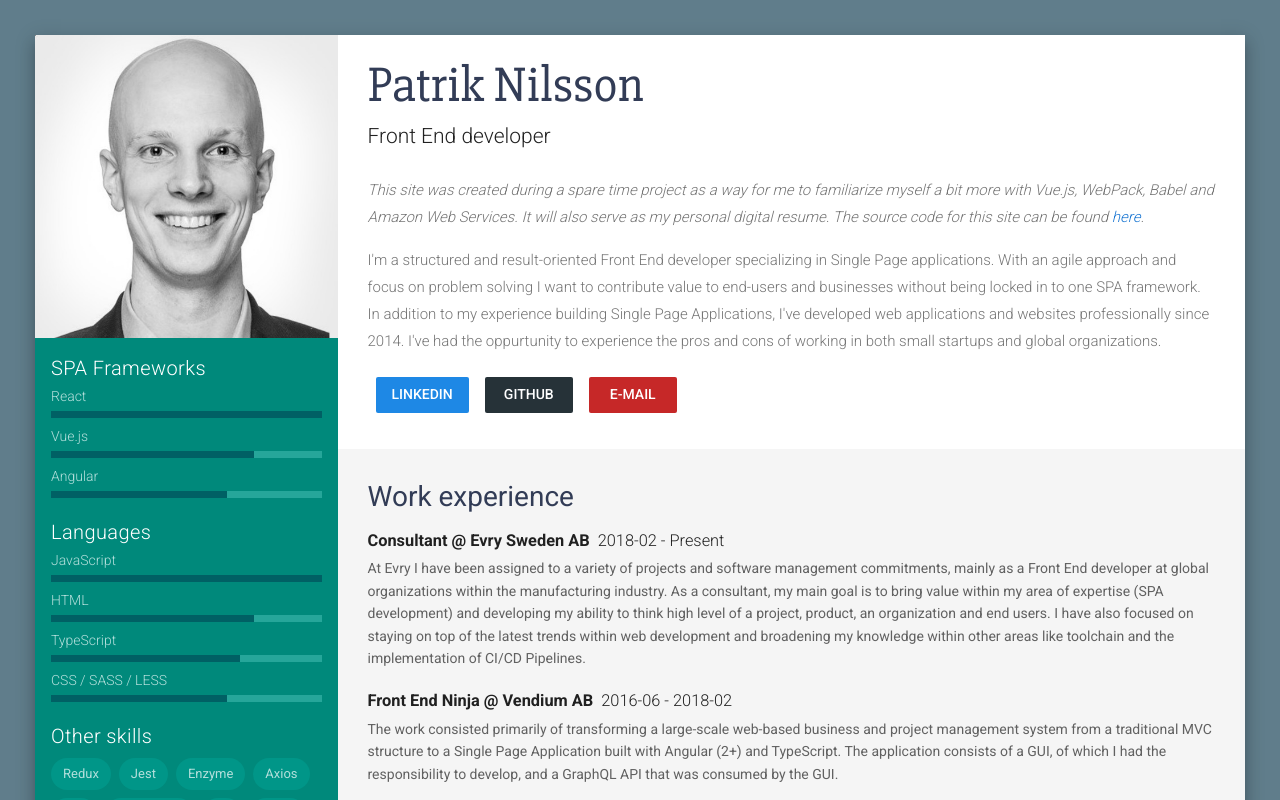
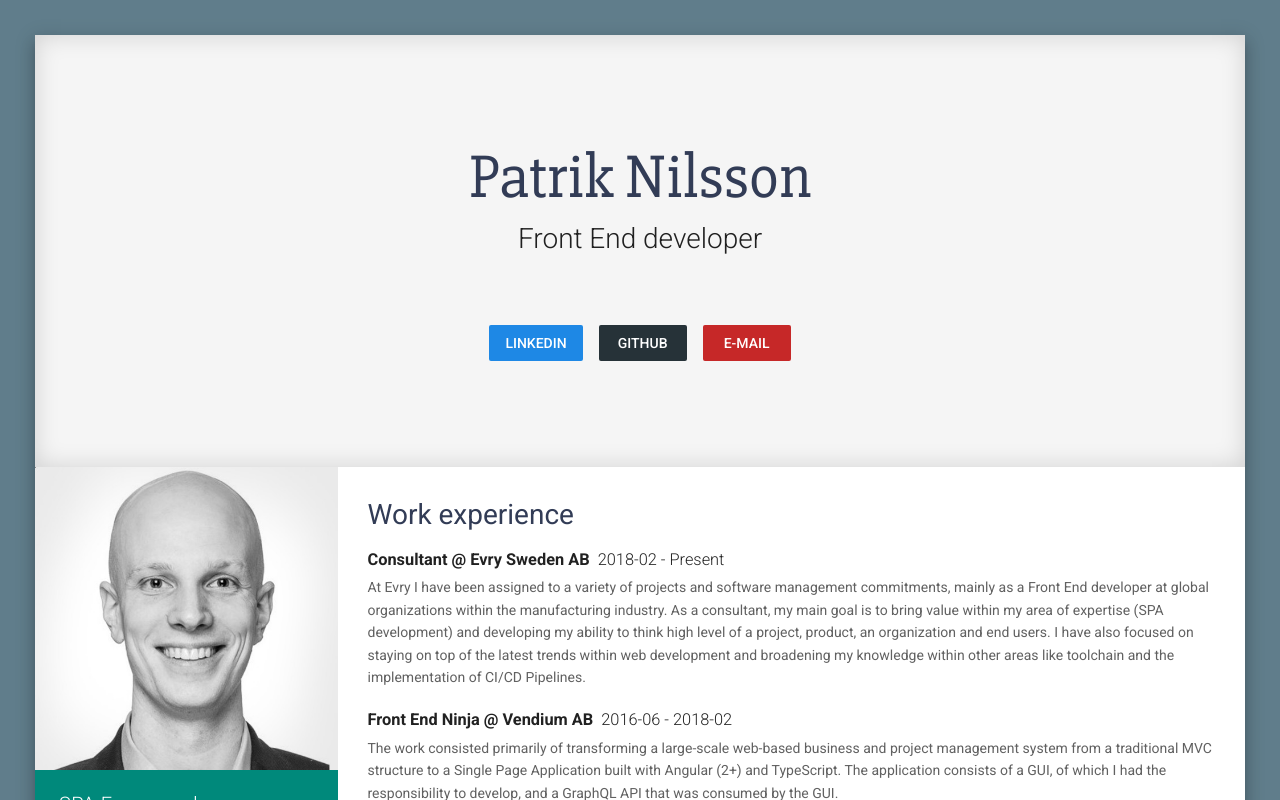
Before and after one commit to patriknil90/vue-resume, a Vue app: page / in a window 1280 px wide. Shown: the top 800 px of the page. Built offline with nearby package versions, Linux system fonts and the light colour scheme.

Commit message:
Improve paddings, margins and add welcome section

```diff
--- a/src/App.vue
+++ b/src/App.vue
@@ -19,7 +19,10 @@ export default {
 <style lang="scss">
   .app-container {
     height: 100%;
-    padding: 15px;
+      padding: 3px;
+    @media (min-width: 680px) {
+      padding: 20px;
+    }
     @media (min-width: 1264px) {
       padding: 35px;
     }
--- a/src/components/resume/Education.vue
+++ b/src/components/resume/Education.vue
@@ -1,5 +1,5 @@
 <template>
-  <div class="main-section">
+  <div class="main-section grey lighten-4">
     <h2 class="section-title">
       Education
     </h2>
--- a/src/components/resume/ResumeContainer.vue
+++ b/src/components/resume/ResumeContainer.vue
@@ -1,4 +1,21 @@
 <template>
+  <div>
+    <v-layout
+      row
+      wrap
+    >
+      <v-flex xs24>
+        <div class="welcome-section text-xs-center">
+          <h1 class="name-title font-weight-thin">
+            Patrik Nilsson
+          </h1>
+          <h2 class="work-title font-weight-light">
+            Front End developer
+          </h2>
+          <resume-contact-buttons />
+        </div>
+      </v-flex>
+    </v-layout>
     <v-layout
       row
       wrap
@@ -23,21 +40,12 @@
         md8
         lg9
       >
-      <div class="main-section pt-3">
-        <h1 class="name-title font-weight-thin">
-          Patrik Nilsson
-        </h1>
-        <h2 class="work-title font-weight-light mb-4">
-          Front End developer
-        </h2>
-        <resume-presentation />
-        <resume-contact-buttons />
-      </div>
         <resume-skills class="hidden-sm-and-up" />
         <resume-experience />
         <resume-education />
       </v-flex>
     </v-layout>
+  </div>
 </template>
 
 <script>
@@ -50,7 +58,6 @@ import Education from './Education.vue'
 export default {
   components: {
     'resume-skills': Skills,
-    'resume-presentation': Presentation,
     'resume-contact-buttons': ContactButtons,
     'resume-experience': WorkExperience,
     'resume-education': Education
@@ -60,6 +67,17 @@ export default {
 
 
 <style lang="scss">
+  .welcome-section {
+    padding: 75px 20px;
+    @media (min-width: 680px) {
+      background-color: #F5F5F5;
+      -webkit-box-shadow: inset 0px 0px 25px 0px rgba(0,0,0,0.1);
+      -moz-box-shadow: inset 0px 0px 25px 0px rgba(0,0,0,0.1);
+      box-shadow: inset 0px 0px 25px 0px rgba(0,0,0,0.15);
+      padding: 100px;
+    }
+  }
+
   .info-column-section {
     padding: 40px;
     box-sizing: border-box;
@@ -72,11 +90,20 @@ export default {
 
   .name-title {
     font-family: 'Slabo 27px', serif;
-    font-size: 36px;
+    font-size: 40px;
     line-height: 1.4;
     color: #323c56;
     @media (min-width: 680px) {
-      font-size: 50px;
+      font-size: 62px;
+    }
+  }
+
+  .work-title {
+    font-size: 18px;
+    line-height: 1.2;
+    margin-bottom: 64px;
+    @media (min-width: 680px) {
+      font-size: 28px;
     }
   }
 
--- a/src/components/resume/Skills.vue
+++ b/src/components/resume/Skills.vue
@@ -1,9 +1,9 @@
 <template>
-  <div class="teal darken-1 pa-3">
+  <div class="teal darken-1 pa-4">
     <div
       v-for="category in skills"
       :key="category.categoryName"
-      class="mt-1 mb-4"
+      class="mb-4"
     >
       <h3 class="title mb-2 white--text font-weight-light">
         {{ category.categoryName }}
--- a/src/components/resume/WorkExperience.vue
+++ b/src/components/resume/WorkExperience.vue
@@ -1,5 +1,4 @@
 <template>
-  <div class="grey lighten-4">
   <div class="main-section">
     <h2 class="section-title">
       Work experience
@@ -17,7 +16,6 @@
         class="section-presentation"
         v-html="experience.presentation"
       />
-      </div>
     </div>
   </div>
 </template>
```
Lines whose indentation alone changed are shown as unchanged.
